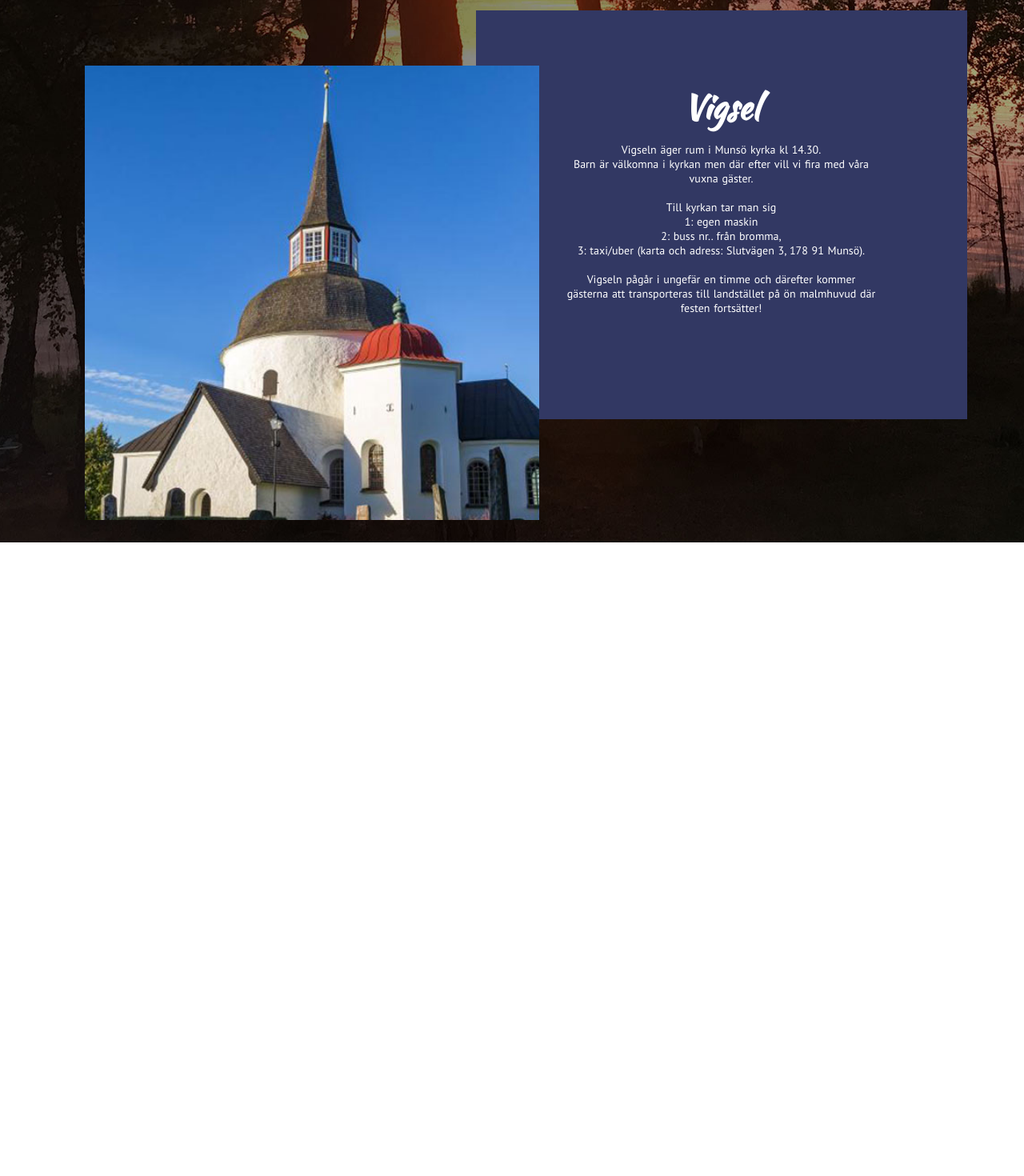
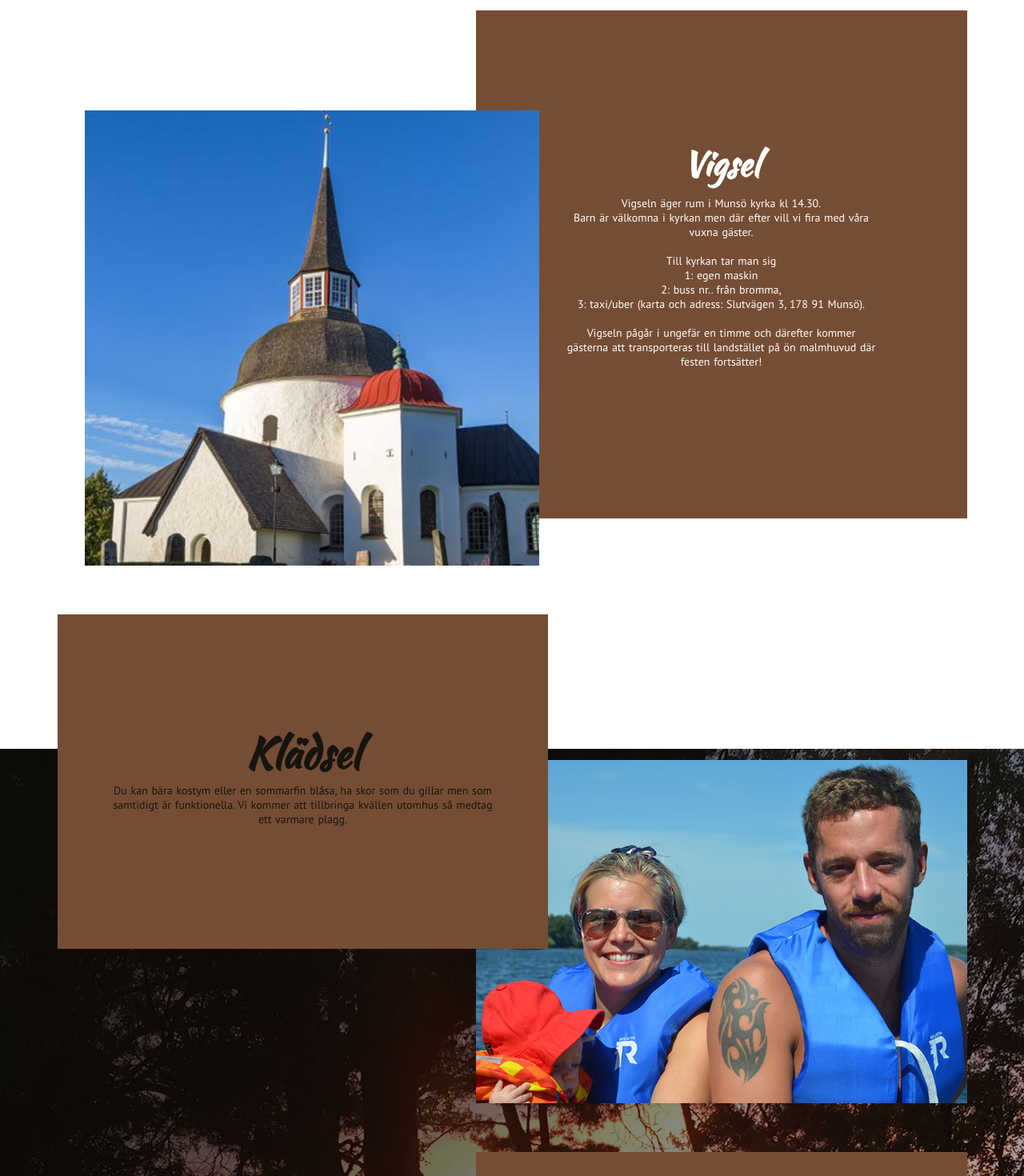
Before and after one commit to rickardbroberg/johannaochpatrik, a Nuxt app: page / in a window 1280 px wide. Shown: the part 740-2210 px from the top of the page at 80% size. Before the commit the page ends 1418 px from the top, so only its background shows below. Built offline with nearby package versions, Linux system fonts and the light colour scheme.

Commit message:
all blocks

```diff
--- a/pages/index.vue
+++ b/pages/index.vue
@@ -22,10 +22,7 @@
         <div class="block-1" style="">
           <div class="block-2" style="">
             <div class="block-3" style="">
-              <div class="block-4" style="">
-                <div class="block-5" style="">
               <h2>Vigsel</h2>
-                </div>
               <p>Vigseln äger rum i Munsö kyrka kl 14.30. <br>
               Barn är välkomna i kyrkan men där efter vill vi fira med våra vuxna gäster. <br><br>
               Till kyrkan tar man sig <br>
@@ -34,43 +31,80 @@
               3: taxi/uber (karta och adress: Slutvägen 3, 178 91 Munsö). <br><br>
               Vigseln pågår i ungefär en timme och därefter kommer gästerna att transporteras till landstället på ön malmhuvud där festen fortsätter!</p>
             </div>
-
           </div>
           <div class="block-6" style="">
-            <div class="image-container image-2" style="">
+            <div class="image-container image-2" style=""></div>
+          </div>
+        </div>
+
+
+
+    <div class="row-wrapper">
+      <div class="row-spacer">
+        <div class="row-box">
+          <div class="image-container image-1"></div>
+        </div>
+        <div class="row-box2">
+          <div style="row-box-text">
+            <h1>Klädsel</h1>
+            <p>Du kan bära kostym eller en sommarfin blåsa, ha skor som du gillar men som samtidigt är funktionella. Vi kommer att tillbringa kvällen utomhus så medtag ett varmare plagg. </p>
           </div>
         </div>
       </div>
     </div>
 
-
-
-
-
-
-
-        <!-- <v-card color="primary">
-          <v-card-text class="px-0">
-
-
-            <h2>Vigsel</h2>
-            <p>Vigseln äger rum i Munsö kyrka kl 14.30. Barn är välkomna i kyrkan men där efter vill vi fira med våra vuxna gäster. Till kyrkan tar man sig 1: egen maskin 2: buss nr.. från bromma, 3: taxi/uber (karta och adress: Slutvägen 3, 178 91 Munsö). Vigseln pågår i ungefär en timme och därefter kommer gästerna att transporteras till landstället på ön malmhuvud där festen fortsätter!</p>
-
-            <h2>Klädsel</h2>
-            <p>Du kan bära kostym eller en sommarfin blåsa, ha skor som du gillar men som samtidigt är funktionella. Vi kommer att tillbringa kvällen utomhus så medtag ett varmare plagg. </p>
-
+    <div class="block-1" style="">
+      <div class="block-2" style="">
+        <div class="block-3" style="">
           <h2>Mat</h2>
           <p>Vi bjuder på tilltugg och cava vid ankomst på malmhuvud, därefter en sommarbuffé, bröllopstårta och öppen bar. Meddela oss om allergier vi behöver ta hänsyn till på XXX@XXX</p>
+        </div>
+      </div>
+      <div class="block-6" style="">
+        <div class="image-container image-2" style=""></div>
+      </div>
+    </div>
 
-            <h2>Hemgång</h2>
+    <div class="row-wrapper">
+      <div class="row-spacer">
+        <div class="row-box">
+          <div class="image-container image-1"></div>
+        </div>
+        <div class="row-box2">
+          <div style="row-box-text">
+            <h1>Hemgång</h1>
             <p>Det kommer finnas två tidpunkter då du kan transporteras från ön varav den sista tiden också inkluderar en busstransport till Bromma och sedan Järfälla. Dessa tidpunkter är 23.00 och 02.00.</p>
+          </div>
+        </div>
+      </div>
+    </div>
 
+    <div class="block-1" style="">
+      <div class="block-2" style="">
+        <div class="block-3" style="">
           <h2>Presenter</h2>
           <p>Er närvaro är allt vi önskar! Vill ni dock uppmärksamma vår dag ytterligare önskar vi oss ett bidrag till smekmånaden alternativt till välgörande ändamål: Till: XXX OSA senast 3/5.</p>
+        </div>
+      </div>
+      <div class="block-6" style="">
+        <div class="image-container image-2" style=""></div>
+      </div>
+    </div>
 
-            <h2>Toastmasters</h2>
-          </v-card-text>
-        </v-card> -->
+    <div class="row-wrapper">
+      <div class="row-spacer">
+        <div class="row-box">
+          <div class="image-container image-1"></div>
+        </div>
+        <div class="row-box2">
+          <div style="row-box-text">
+            <h1>Toastmasters</h1>
+            <p>Har du övriga frågor eller funderingar är du välkommen att kontakta våra toastmasters..</p>
+          </div>
+        </div>
+      </div>
+    </div>
+
       </v-flex>
 
 
@@ -200,6 +234,12 @@ h1{
 }
 h2{
   font-size: 42px;
+  margin-bottom: 5%;
+  float: none;
+  display: inline-block;
+  padding: 0em;
+  line-height: 100%;
+  min-height: 32px;
 }
 .date{
   font-size: 32px;
@@ -230,31 +270,15 @@ h2{
   display:inline-block;
   width:54%;
   padding:1em;
-  padding-top:10%;
+  padding-top:15%;
   padding-left:10%;
   padding-right:10%;
-  padding-bottom:10%;
-  background-color:rgb(50, 56, 99);
+  padding-bottom:15%;
+  background-color:#754d34;
   margin-top:0px;
   margin-left:-4%;
   margin-right:0px;
-  margin-bottom:0px
-}
-.block-4{
-  padding:1em;
-  width:100%;
-  padding-top:0em;
-  padding-left:0em;
-  padding-right:0em;
-  padding-bottom:0em
-}
-.block-5{
-  margin-bottom: 5%;
-  float: none;
-  display: inline-block;
-  padding: 0em;
-  line-height: 100%;
-  min-height: 32px;
+  margin-bottom:0px;
 }
 .block-6{
   float:left;
```
Lines whose indentation alone changed are shown as unchanged.
